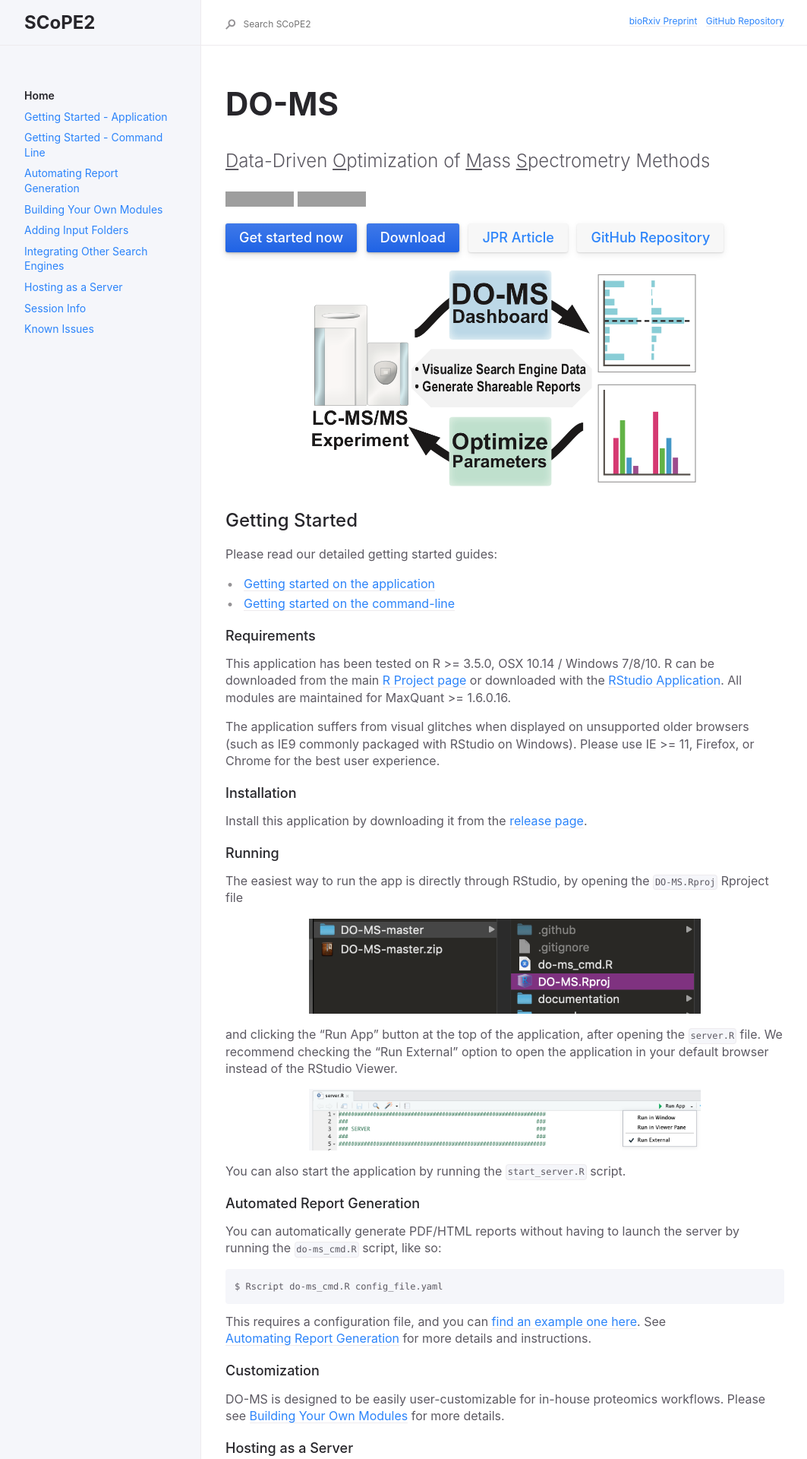
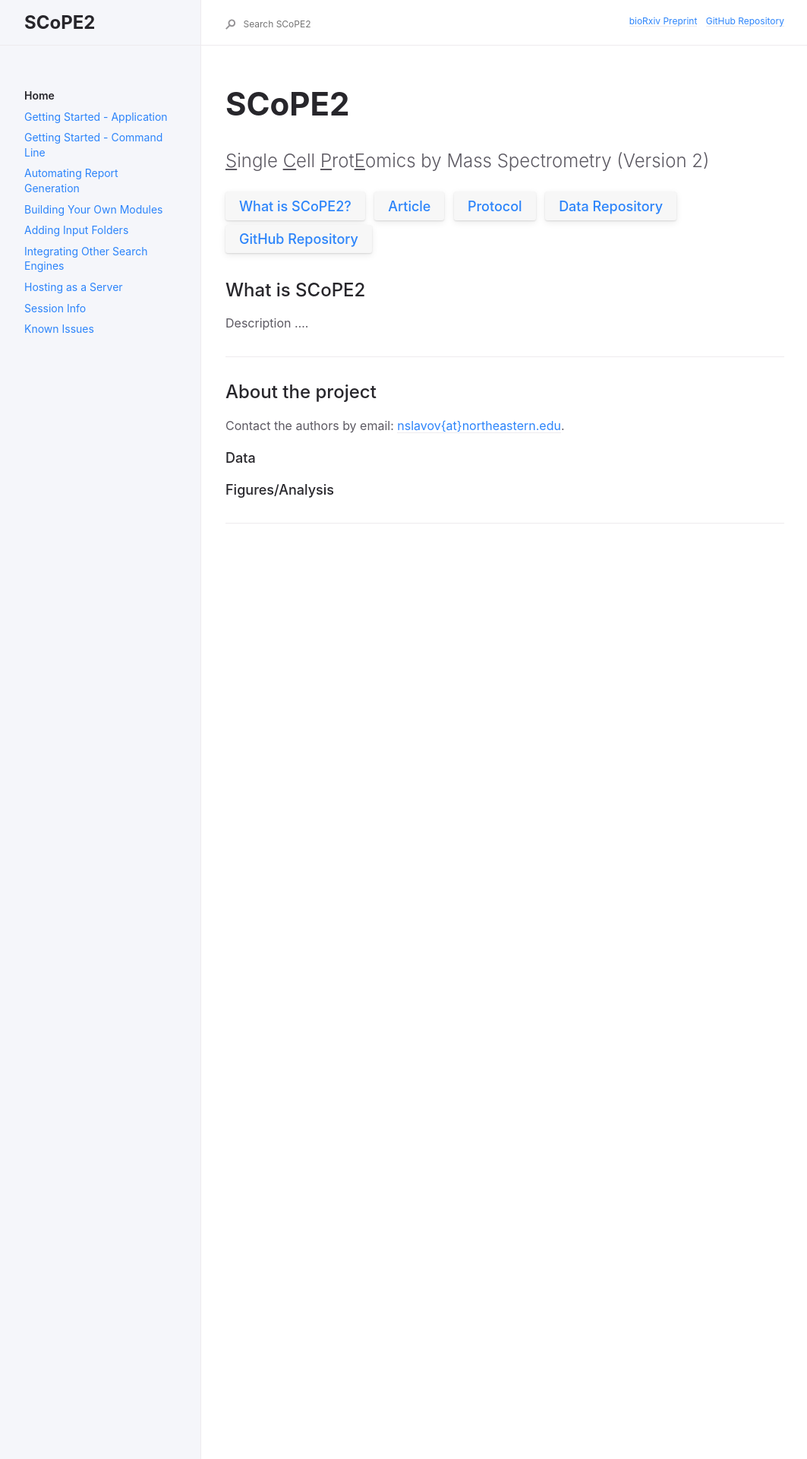
Before and after one commit to hspekt/test, a Jekyll site: the page built from docs/index.md, in a window 1280 px wide. Shown: the top 1920 px of the page at 76% size, without its empty margins (91-1154 px from the left). Built offline with Jekyll 4.4.1, drawn with Linux system fonts in a browser that asks for light colours; some of the changed text lies outside the part shown; grey boxes are pictures that could not be loaded.

Commit message:
Update index.md

````diff
--- a/docs/index.md
+++ b/docs/index.md
@@ -2,98 +2,36 @@
 layout: default
 title: Home
 nav_order: 1
-description: "DO-MS: Modular and extensible visualization of mass-spec data"
+description: "Quantifying proteins in single cells at high-throughput with SCoPE2"
 permalink: /
 ---
 
-# **DO-MS**
+# **SCoPE2**
 {: .fs-9 }
 
-<u>D</u>ata-Driven <u>O</u>ptimization of <u>M</u>ass <u>S</u>pectrometry Methods
+<u>S</u>ingle <u>C</u>ell <u>P</u>rot<u>E</u>omics by Mass Spectrometry (Version 2)
 {: .fs-6 .fw-300}
 
-![GitHub release](https://img.shields.io/github/release/SlavovLab/DO-MS.svg)
-![GitHub](https://img.shields.io/github/license/SlavovLab/DO-MS.svg)
+[What is SCoPE2?](#getting-started){: .btn .fs-5 .mb-4 .mb-md-0 .mr-2 }
+[Article](https://pubs.acs.org/doi/10.1021/acs.jproteome.9b00039){: .btn .fs-5 .mb-4 .mb-md-0 .mr-2 }
+[Protocol](https://github.com/SlavovLab/DO-MS/releases/latest){: .btn .fs-5 .mb-4 .mb-md-0 .mr-2 }
+[Data Repository](https://github.com/SlavovLab/DO-MS/releases/latest){: .btn .fs-5 .mb-4 .mb-md-0 .mr-2 }
+[GitHub Repository](https://github.com/SlavovLab/SCoPE2){: .btn .fs-5 .mb-4 .mb-md-0 }
 
-[Get started now](#getting-started){: .btn .btn-primary .fs-5 .mb-4 .mb-md-0 .mr-2 } [Download](https://github.com/SlavovLab/DO-MS/releases/latest){: .btn .btn-primary .fs-5 .mb-4 .mb-md-0 .mr-2 } [JPR Article](https://pubs.acs.org/doi/10.1021/acs.jproteome.9b00039){: .btn .fs-5 .mb-4 .mb-md-0 .mr-2 } [GitHub Repository](https://github.com/SlavovLab/DO-MS){: .btn .fs-5 .mb-4 .mb-md-0 }
 
-![]({{site.baseurl}}/assets/images/TOC_Graphic_noOutline_abstract_v18.png){: width="70%" .center-image}
+## What is SCoPE2
 
-## Getting Started
-
-Please read our detailed getting started guides:
-* [Getting started on the application]({{site.baseurl}}/docs/getting-started-application)
-* [Getting started on the command-line]({{site.baseurl}}/docs/getting-started-command-line)
-
-### Requirements
-
-This application has been tested on R >= 3.5.0, OSX 10.14 / Windows 7/8/10. R can be downloaded from the main [R Project page](https://www.r-project.org/) or downloaded with the [RStudio Application](https://www.rstudio.com/products/rstudio/download/). All modules are maintained for MaxQuant >= 1.6.0.16.
-
-The application suffers from visual glitches when displayed on unsupported older browsers (such as IE9 commonly packaged with RStudio on Windows). Please use IE >= 11, Firefox, or Chrome for the best user experience.
-
-### Installation
-
-Install this application by downloading it from the [release page](https://github.com/SlavovLab/DO-MS/releases/latest).
-
-### Running
-
-The easiest way to run the app is directly through RStudio, by opening the `DO-MS.Rproj` Rproject file
-
-![]({{site.baseurl}}/assets/images/do-ms-proj.png){: width="70%" .center-image}
-
-and clicking the "Run App" button at the top of the application, after opening the `server.R` file. We recommend checking the "Run External" option to open the application in your default browser instead of the RStudio Viewer.
-
-![]({{site.baseurl}}/assets/images/do-ms-run.png){: width="70%" .center-image}
-
-You can also start the application by running the `start_server.R` script.
-
-### Automated Report Generation
-
-You can automatically generate PDF/HTML reports without having to launch the server by running the `do-ms_cmd.R` script, like so:
-
-```
-$ Rscript do-ms_cmd.R config_file.yaml
-```
-
-This requires a configuration file, and you can [find an example one here](https://github.com/SlavovLab/DO-MS/blob/master/example/config_file.yaml). See [Automating Report Generation]({{site.baseurl}}/docs/automation) for more details and instructions.
-
-### Customization
-
-DO-MS is designed to be easily user-customizable for in-house proteomics workflows. Please see [Building Your Own Modules]({{site.baseurl}}/docs/build-your-own) for more details.
-
-### Hosting as a Server
-
-Please see [Hosting as a Server]({{site.baseurl}}/docs/hosting-as-server) for more details.
-
-### Search Engines Other Than MaxQuant
-
-This application is currently maintained for MaxQuant >= 1.6.0.16. Adapting to other search engines is possible but not provided out-of-the-box. Please see [Integrating Other Search Engines ]({{site.baseurl}}/docs/other-search-engines) for more details.
-
-### Can I use this for Metabolomics, Lipidomics, etc... ?
-
-While the base library of modules are based around bottom-up proteomics by LC-MS/MS, this project is fundamentally compatible with _any delimited text files_ (CSV, TSV, etc). These implementations will require some programming work, but once it is done DO-MS gives you a extensible framework that can be used over-and-over again to generate shareable reports. See [Integrating Other Search Engines ]({{site.baseurl}}/docs/other-search-engines) for more details
+Description ....
 
 ------------
 
 ## About the project
 
 <!--
-DART-ID is a project developed in the [Slavov Laboratory](https://web.northeastern.edu/slavovlab/) at [Northeastern University](https://www.northeastern.edu/) [Bioengineering](http://www.bioe.neu.edu/), and was authored by [Albert Tian Chen](https://atchen.me), [Alexander Franks](http://afranks.com/) (of [UCSB Statistics and Applied Probability](https://www.pstat.ucsb.edu/)), and [Nikolai Slavov](https://web.northeastern.edu/slavovlab/).
+DART-ID is a project developed in the [Slavov Laboratory](https://web.northeastern.edu/slavovlab/) at [Northeastern University](https://www.northeastern.edu/) [Bioengineering](http://www.bioe.neu.edu/), and was authored by [Harrison Specht](hspekt.github.io), [Ed Emmott](https://edemmott.co.uk), [David Perlman], [Toni Koller], and [Nikolai Slavov](https://web.northeastern.edu/slavovlab/).
 -->
 
-The manuscript for this tool is published at the Journal of Proteome Research: [https://pubs.acs.org/doi/10.1021/acs.jproteome.9b00039](https://pubs.acs.org/doi/10.1021/acs.jproteome.9b00039)
-
-The manuscript is also freely available on bioRxiv: [https://www.biorxiv.org/content/10.1101/512152v1](https://www.biorxiv.org/content/10.1101/512152v1).
-
 Contact the authors by email: [nslavov\{at\}northeastern.edu](mailto:nslavov@northeastern.edu).
-
-### License
-
-DO-MS is distributed by an [MIT license]({{site.github_link}}/blob/master/LICENSE).
-
-### Contributing
-
-Please feel free to contribute to this project by opening an issue or pull request in the [GitHub repository]({{site.github_link}}).
 
 ### Data
 
@@ -108,8 +46,3 @@ Scripts for the figures in the DART-ID manuscript are available in a separate Gi
 -->
 
 -------------
-
-## Help!
-
-For any bugs, questions, or feature requests,
-please use the [GitHub issue system](https://github.com/SlavovLab/DO-MS/issues) to contact the developers.
````
